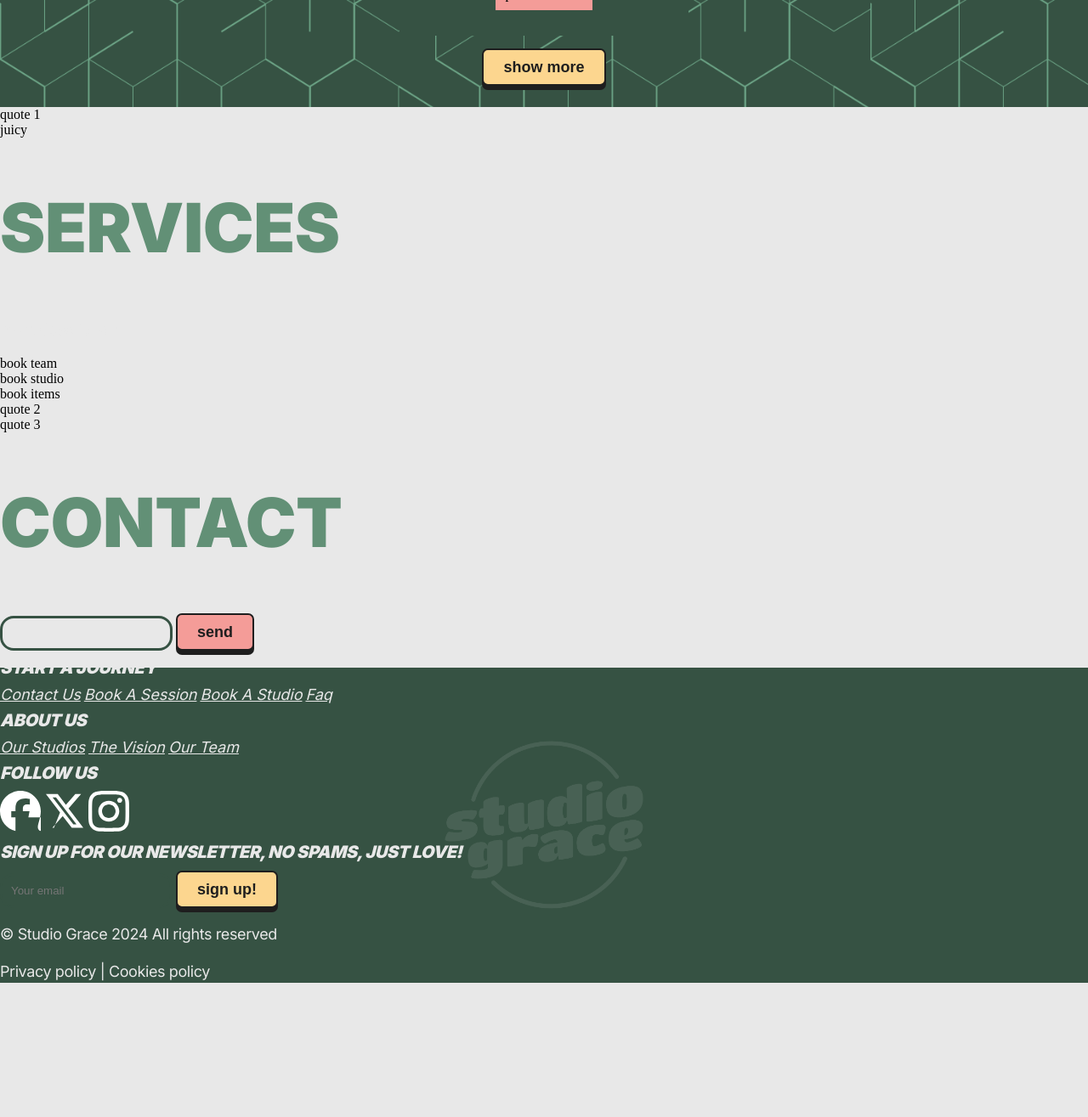
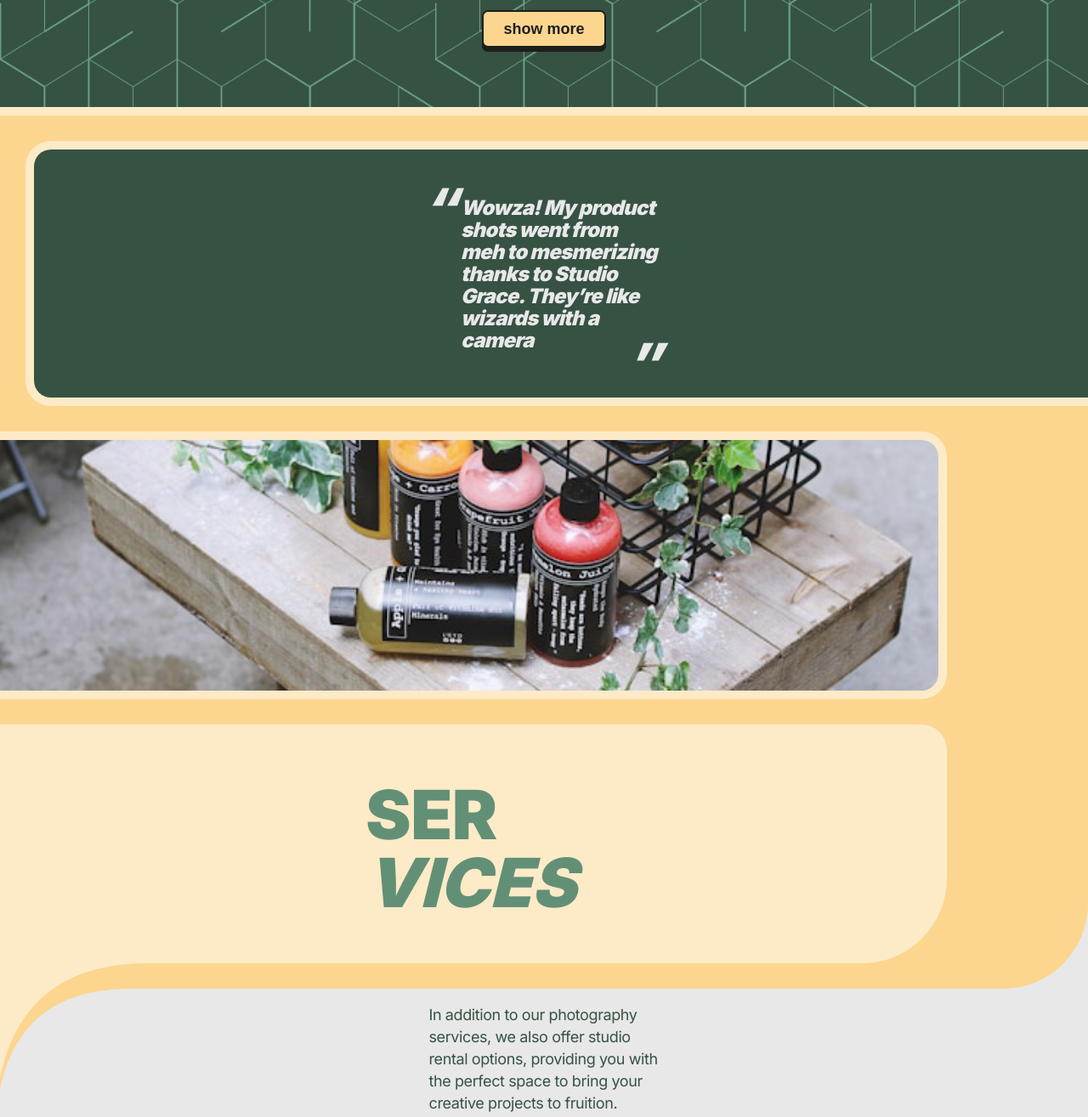
Before and after one commit to Annika-Nyholm/StudioGrace, a website built with Vite: page index.html in a window 1280 px wide. Shown: the part 3285-4600 px from the top of the page at 85% size. Before the commit the page ends 4460 px from the top, so only its background shows below. Built offline with nearby package versions, Linux system fonts and the light colour scheme.

Commit message:
:lipstick: style(services) add style to service page

```diff
--- a/index.html
+++ b/index.html
@@ -131,22 +131,42 @@
 			<button class="btn_primary">show more</button>
 		</section>
 		<!----------------------------------------- third page ---------------------------------------------->
-		<section>
-			<article>quote 1</article>
-			<article>juicy</article>
-			<article>
-				<h2>services</h2>
+		<section class="third_page">
+			<article class="quote_containerOne">
+				<p class="quote_text">
+					<span class="quote_start quote">“</span>
+					Wowza! My product shots went from meh to mesmerizing thanks to Studio Grace. They’re like wizards with a camera
+					<span class="quote_end quote">“</span>
+				</p>
 			</article>
+			<article class="juice_container"></article>
+			<article class="services_container">
+				<h2>
+					<span class="split_text">ser</span>
+					<span class="split_text italic">vices</span>
+				</h2>
+			</article>
+			<div class="services_curve"></div>
+			<div class="services_curve_dark"></div>
 		</section>
 		<!----------------------------------------- grey page ---------------------------------------------->
-		<section>
-			<article>
-				<p>more description</p>
-			</article>
-			<article>
-				<div>book team</div>
-				<div>book studio</div>
-				<div>book items</div>
+		<section class="grey_page">
+			<article class="grey_page_text">
+				<p>
+					In addition to our photography services,
+					we also offer studio rental options,
+					providing you with the perfect space to
+					bring your creative projects to fruition.
+				</p>
+				<p> Explore our selection of staging
+					products and props available for rent,
+					curated to enhance the aesthetics of any scene.
+				</p>
+				</article>
+			<article class="book_btns_container">
+				<button class="btn_team">book team</button>
+				<button class="btn_studio">book studio</button>
+				<button class="btn_items">book items</button>
 			</article>
 		</section>
 		<!---------------------------------------- contact page --------------------------------------------->
--- a/src/scss/components/_base.scss
+++ b/src/scss/components/_base.scss
@@ -9,6 +9,7 @@
 h5,
 h6,
 p,
+span,
 a {
     font-family: $font_type;
 }
@@ -70,6 +71,14 @@
     font-weight: 400;
 }
 
+.split_text {
+    display: block;
+}
+
+.italic {
+    font-style: italic;
+}
+
 .faded_text {
     font-weight: 400;
     font-size: 0.875rem;
@@ -88,6 +97,18 @@
     font-size: 1.5rem;
     letter-spacing: -0.8px;
     font-style: italic;
+}
+
+.quote {
+    color: $text_light;
+    font-size: 4rem;
+    font-weight: 900;
+    font-style: italic;
+    position: absolute;
+}
+
+.quote_end {
+    transform: rotate(180deg);
 }
 
 input {
--- a/src/scss/style/_mobile.scss
+++ b/src/scss/style/_mobile.scss
@@ -132,7 +132,6 @@
     .img_gallery {
         position: relative;
         @include flexCenterCenter(column);
-        top: 75px;
         width: 340px;
         padding: 108px 0 45px 0;
         background-color: $background_green;
@@ -143,14 +142,6 @@
             top: -40px;
             left: 20px;
             z-index: 1;
-
-            .split_text {
-                display: block;
-            }
-
-            .italic {
-                font-style: italic;
-            }
         }
 
         .tape {
@@ -164,7 +155,6 @@
         .tape_one {
             top: 580px;
             left: 4px;
-
         }
 
         .tape_two {
@@ -181,7 +171,145 @@
 
     button {
         position: relative;
-        top: 90px;
+        bottom: -45px;
+    }
+}
+
+.third_page {
+    background-color: $background_yellow;
+    position: relative;
+    border-top: 10px solid $border_white;
+    padding-bottom: $space_between_boxes;
+    border-bottom-right-radius: 100px;
+
+    .quote_containerOne {
+        position: relative;
+        right: 0;
+        margin-top: $space_between_boxes;
+        background-color: $background_green;
+        margin-left: $space_between_boxes;
+        height: 312px;
+        border: 10px solid $border_white;
+        border-radius: 30px 0 0 30px;
+        border-right: 0;
+        @include flexCenterCenter(column);
+
+        .quote_start {
+            left: -45px;
+        }
+
+        .quote_end {
+            right: -20px;
+        }
+
+        .quote_text {
+            position: relative;
+            width: 236px;
+            height: 180px;
+        }
+    }
+
+    .juice_container {
+        margin-top: $space_between_boxes;
+        position: relative;
+        height: 315px;
+        width: $box_width;
+        border: 10px solid $border_white;
+        border-left: 0;
+        border-radius: 0 30px 30px 0;
+        @include backgroundurl(
+        url(/images/toa-heftiba-juice.webp),
+        cover,
+        no-repeat,
+        center center);
+    }
+
+    .services_container {
+        margin-top: $space_between_boxes;
+        position: relative;
+        width: $box_width;
+        height: 281px;
+        background-color: $background_white;
+        @include flexCenterCenter(column);
+        border-radius: 0 30px 100px 0;
+
+        h2 {
+            margin: 0;
+            width: 253px;
+            height: 149px;
+        }
 
     }
+    .services_curve {
+        transform: rotate(180deg);
+        width: 175px;
+        height: 136px;
+        @include backgroundurl(
+        url(/section-curve/curveLight.svg),
+        cover,
+        no-repeat,
+        center center);
+        position: absolute;
+        left: 0;
+        z-index: 1;
+
+    }
+
+    .services_curve_dark {
+        transform: rotate(180deg);
+        width: 154px;
+        height: 120px;
+        @include backgroundurl(
+        url(/section-curve/curveSVG.svg),
+        cover,
+        no-repeat,
+        center center);
+        position: absolute;
+        left: 0;
+        bottom: -120px;
+    }
 }
+
+.grey_page {
+    position: relative;
+    @include flexCenterCenter(column);
+
+    .grey_page_text {
+        width: 271px;
+        height: 272px;
+
+        p {
+            color: $text_dark;
+        }
+    }
+
+    .book_btns_container {
+        .btn_team {
+            width: 287px;
+            height: 254px;
+            border: 0;
+            background: transparent;
+            @include backgroundurl(
+                url(/services/Book-Our-Creative-Team.svg),
+                cover,
+                no-repeat,
+                center center);
+        }
+
+        .btn_studio {
+            @include backgroundurl(
+            url(/services/Book-Our-Studio.svg),
+            cover,
+            no-repeat,
+            center center);
+        }
+
+        .btn_items {
+            @include backgroundurl(
+            url(/services/Rent-Interior-Items.svg),
+            cover,
+            no-repeat,
+            center center);
+        }
+    }
+}
```
